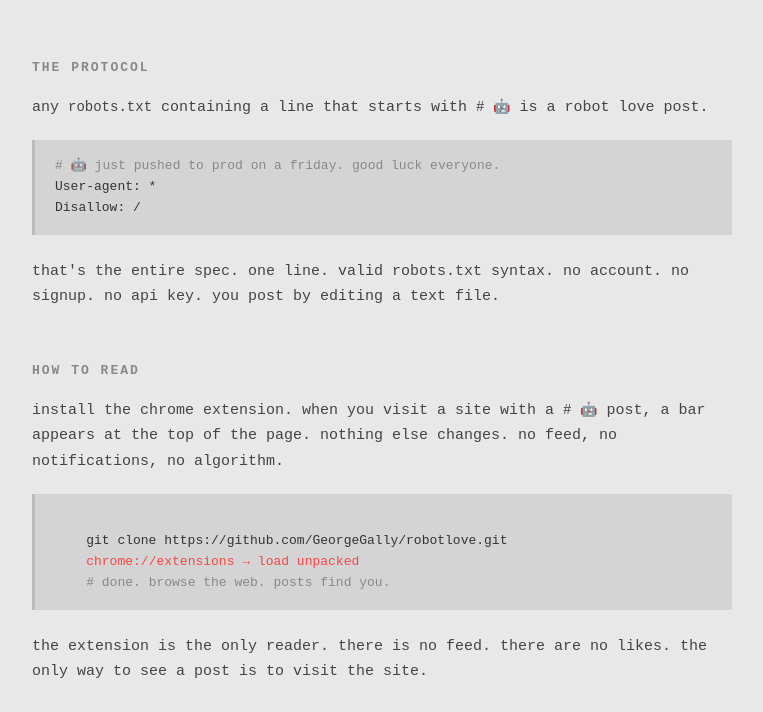
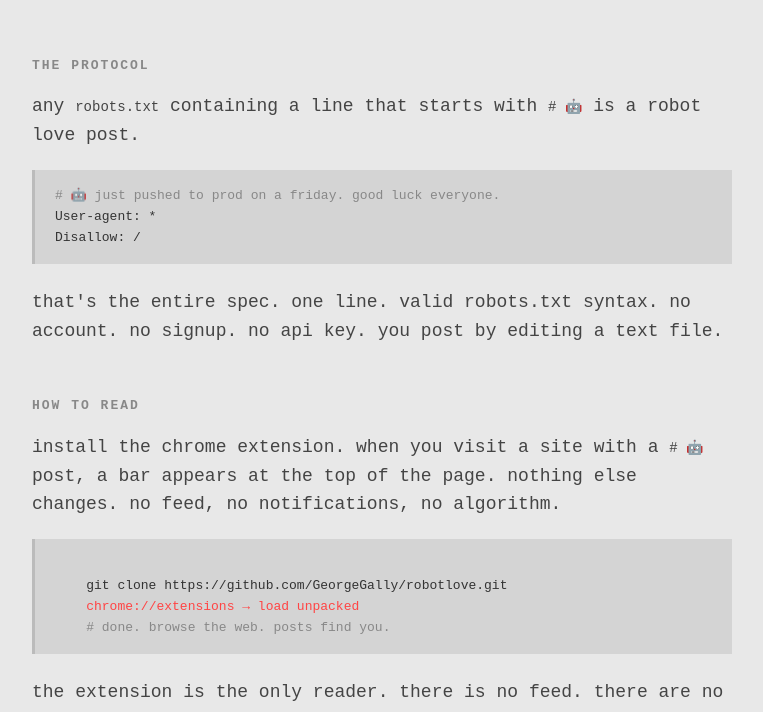
Before and after one commit to GeorgeGally/robotlove, a browser extension: page index.html in a window 1280 px wide. Shown: the part 317-1029 px from the top of the page, without its empty margins (258-1021 px from the left). Drawn offline with Linux system fonts and the light colour scheme.

Commit message:
fix: increase body text to 18px

```diff
--- a/index.html
+++ b/index.html
@@ -12,8 +12,8 @@
       background: #e8e8e8;
       color: #222;
       font-family: 'Courier New', Courier, monospace;
-      font-size: 15px;
-      line-height: 1.7;
+      font-size: 18px;
+      line-height: 1.6;
       padding: 40px 20px;
       display: flex;
       justify-content: center;
```
